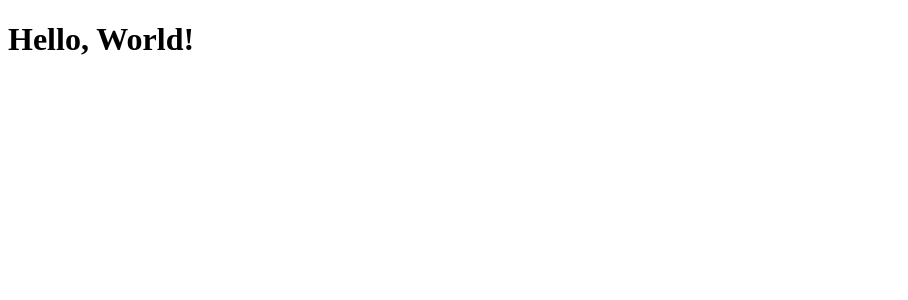
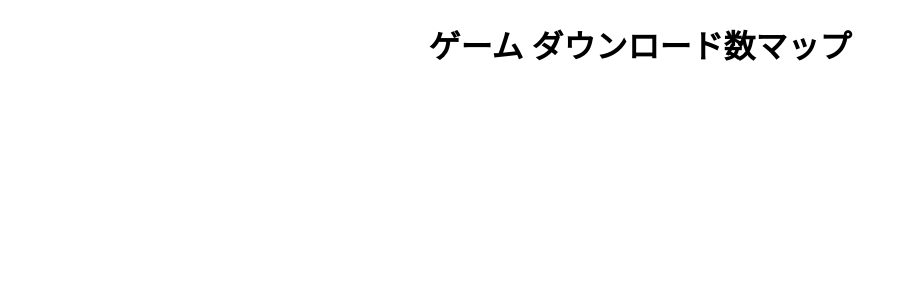
Before and after one commit to mappy0922/Web-Game, a React (Vite) app: page / in a window 1280 px wide. Shown: the top 300 px of the page, without its empty margins (0-908 px from the left). Built offline with nearby package versions, Linux system fonts and the light colour scheme.

Commit message:
いろいろ追加

```diff
--- a/index.html
+++ b/index.html
@@ -2,7 +2,8 @@
 <html>
   <head>
     <meta charset="utf-8" />
-    <title>React Tutorial</title>
+    <title>Game Download Map</title>
+    <link href="style/style1.css" rel="stylesheet" />
   </head>
   <body>
     <div id="content"></div>
--- a/src/App.jsx
+++ b/src/App.jsx
@@ -1,7 +1,7 @@
 export default function App() {
   return (
     <div>
-      <h1>Hello, World!</h1>
+      <h1>ゲーム ダウンロード数マップ</h1>
     </div>
   );
 }
--- /dev/null
+++ b/style/style1.css
@@ -0,0 +1,3 @@
+h1{
+    text-align: center;
+}
```
